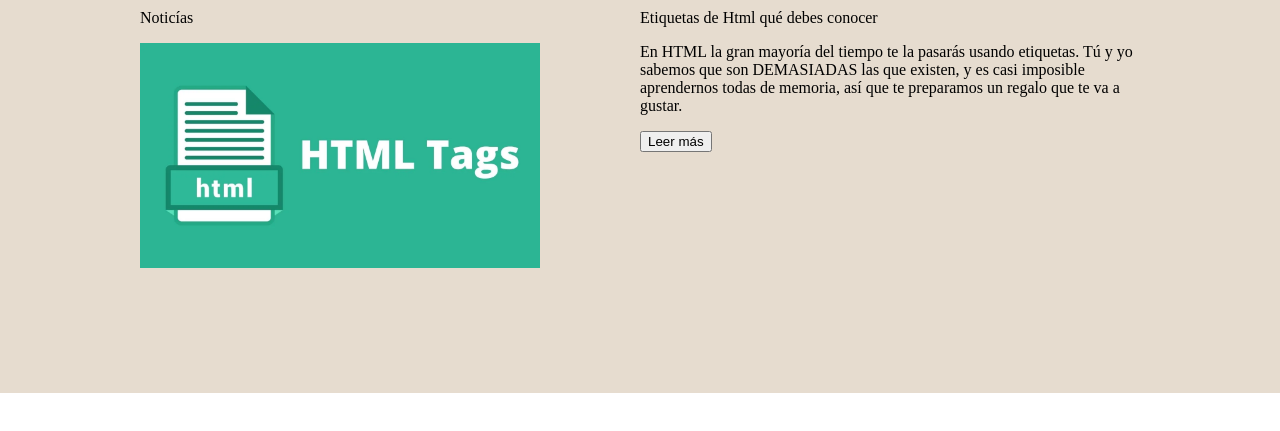
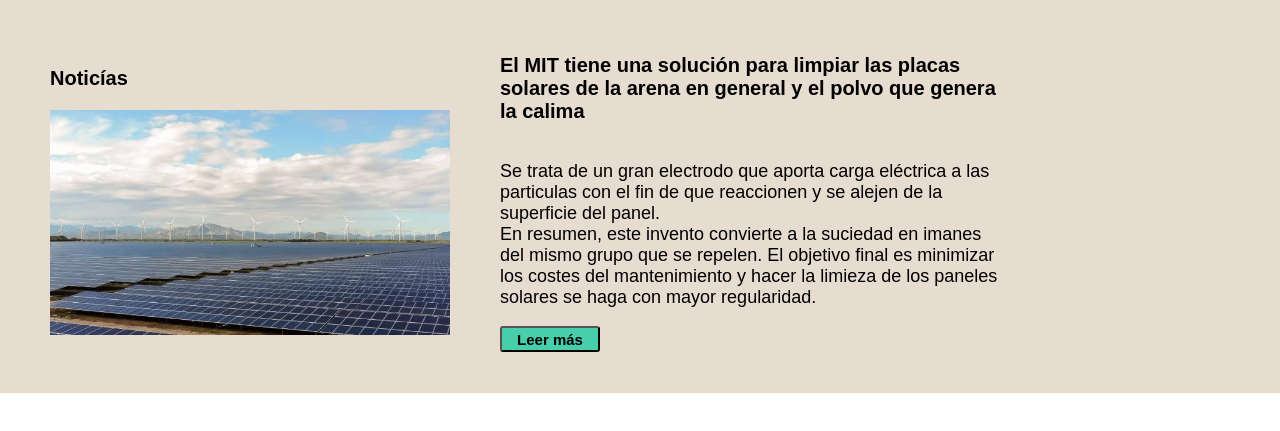
Before and after one commit to joseangelayalaz/Blog_Post, a plain HTML site: page blogs.html in a window 1280 px wide. Shown: the part 127-558 px from the top of the page. Drawn offline with Linux system fonts and the light colour scheme.

Commit message:
Adding news

```diff
--- a/blogs.html
+++ b/blogs.html
@@ -35,14 +35,13 @@
         <section class="main-section-news">
             <div class="news-section">
                 <p>Noticías</p>
-                <div>
-                    <img class="news-img" src="./assets/HTML-Tags.webp" alt="Imagen de html tags">
-                </div>
+                <img class="news-img" src="./css/font/paneles-solares.jpeg" alt="Imagen de html tags">
+
             </div>
-            <div>
-                <p>Etiquetas de Html qué debes conocer</p>
-                <p>En HTML la gran mayoría del tiempo te la pasarás usando etiquetas. Tú y yo sabemos que son DEMASIADAS las que existen, y es casi imposible aprendernos todas de memoria, así que te preparamos un regalo que te va a gustar.</p>
-                <a href="/">
+            <div class="news-parragraph">
+                <p class="p-1">El MIT tiene una solución para limpiar las placas solares de la arena en general y el polvo que genera la calima</p>
+                <p class="p-2">Se trata de un gran electrodo que aporta carga eléctrica a las particulas con el fin de que reaccionen y se alejen de la superficie del panel.<br>En resumen, este invento convierte a la suciedad en imanes del mismo grupo que se repelen. El objetivo final es minimizar los costes del mantenimiento y hacer la limieza de los paneles solares se haga con mayor regularidad.</p>
+                <a class="news-button" href="/">
                     <button>Leer más</button>
                 </a>
             </div>
--- a/css/main.css
+++ b/css/main.css
@@ -116,14 +116,46 @@ nav .profile-link a {
     display: grid;
     grid-template-columns: 500px 500px;
     grid-template-rows: 400px;
-    place-content: center;
     background-color: rgb(230, 220, 207);
 }
 
 .news-img {
     width: 400px;
-    height: 300px;
+    height: 230px;
     margin-top: 0;
     object-fit: contain;
     object-position: 60% 0%;
 }
+
+.news-section {
+    display: grid;
+    place-content: center;
+    font-size: 20px;
+    font-weight: bold;
+    font-family: sans-serif;
+}
+
+.news-parragraph {
+    display: grid;
+    place-content: center;
+    t
+}
+.news-parragraph .p-1 {
+    font-size: 20px;
+    font-weight: bold;
+    font-family: sans-serif;
+}
+.news-parragraph .p-2 {
+    font-size: 18px;
+    font-weight: 500;
+    font-family: sans-serif;
+}
+.news-button button {
+    background-color: #47cfac;
+    width: 100px;
+    height: 26px;
+    border-radius: 3px;
+    font-size: 15px;
+    font-weight: bold;
+    text-align: center;
+}
```
Also changed, not shown: css/font/paneles-solares.jpeg (added).
